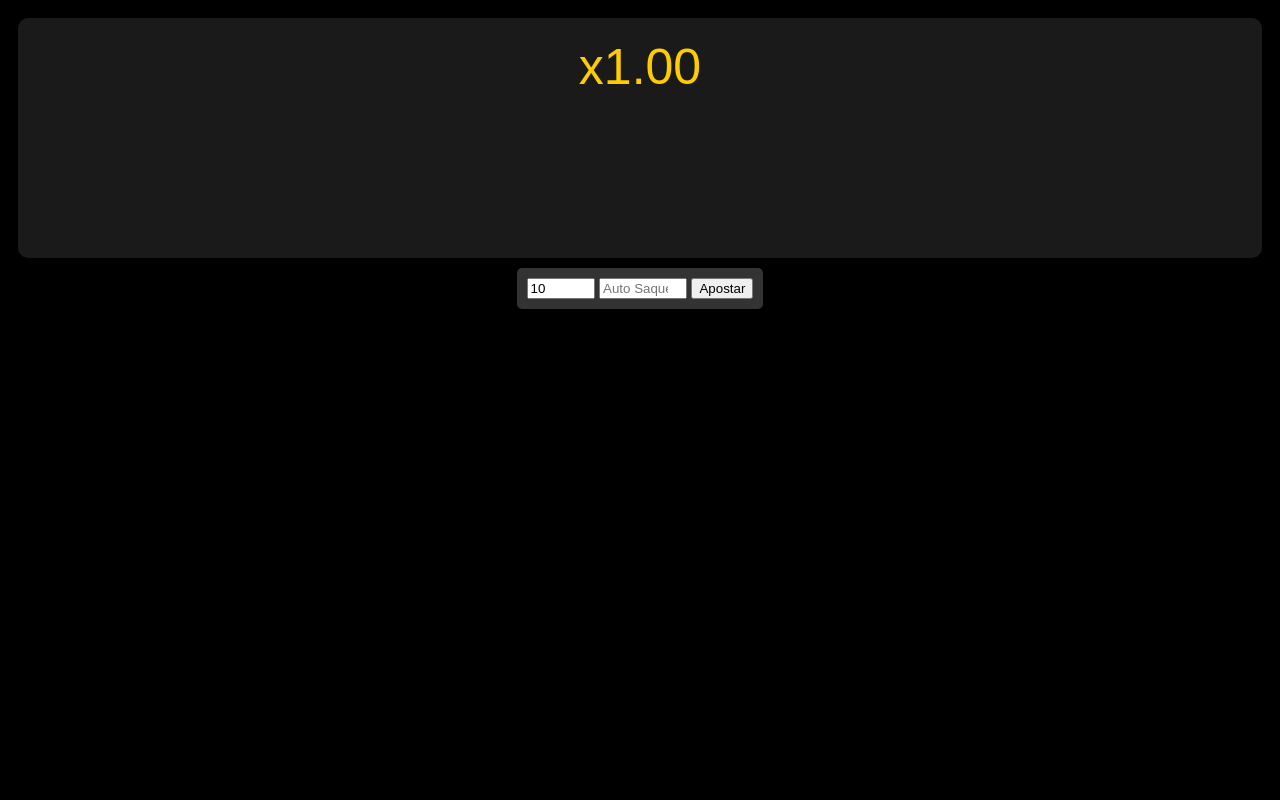
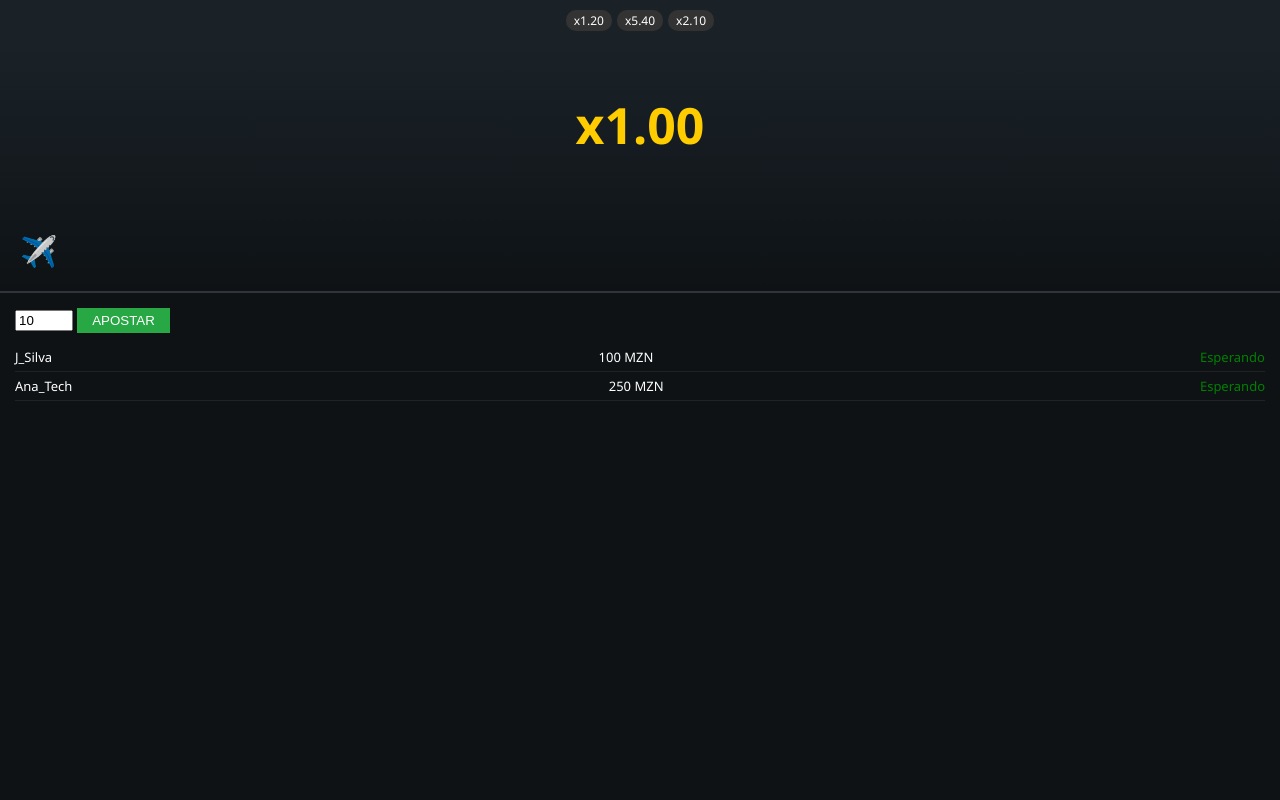
Before and after one commit to rquinoricardo-dotcom/jogo-aviao, a Flask app: page / in a window 1280 px wide. Run offline with Flask 3, Linux system fonts and the light colour scheme.

Commit message:
Update index.html

```diff
--- a/templates/index.html
+++ b/templates/index.html
@@ -2,81 +2,67 @@
 <html lang="pt-br">
 <head>
     <meta charset="UTF-8">
+    <meta name="viewport" content="width=device-width, initial-scale=1.0">
     <title>Aviator Pro</title>
     <style>
-        body { background: #000; color: #fff; font-family: sans-serif; padding: 10px; }
-        .game-panel { background: #1a1a1a; padding: 20px; border-radius: 10px; text-align: center; height: 200px; position: relative; }
-        .controls { display: flex; gap: 10px; justify-content: center; margin-top: 10px; }
-        .aposta-box { background: #333; padding: 10px; border-radius: 5px; }
-        #multiplicador { font-size: 50px; color: #ffcc00; }
-        .hidden { display: none; }
+        body { background: #0e1215; color: #fff; font-family: 'Segoe UI', sans-serif; margin: 0; }
+        .container { display: flex; flex-direction: column; height: 100vh; }
+        /* Painel Gráfico */
+        #grafico { background: linear-gradient(to bottom, #1a2228, #0e1215); height: 250px; position: relative; overflow: hidden; border-bottom: 2px solid #2f353a; }
+        #aviao { position: absolute; bottom: 20px; left: 20px; font-size: 30px; transition: 0.1s; }
+        #multiplicador { position: absolute; top: 50px; width: 100%; text-align: center; font-size: 50px; font-weight: bold; color: #ffcc00; }
+        /* Histórico de Rodadas */
+        #historico { display: flex; gap: 5px; padding: 10px; background: #1a2228; justify-content: center; }
+        .rodada-antiga { font-size: 12px; padding: 2px 8px; border-radius: 10px; background: #333; }
+        /* Painel de Apostas */
+        .apostas-painel { padding: 15px; }
+        .player-row { display: flex; justify-content: space-between; padding: 5px 0; border-bottom: 1px solid #222; font-size: 13px; }
     </style>
 </head>
 <body>
 
-<div class="game-panel">
-    <div id="multiplicador">x1.00</div>
-</div>
+<div class="container">
+    <div id="historico">
+        <span class="rodada-antiga">x1.20</span>
+        <span class="rodada-antiga">x5.40</span>
+        <span class="rodada-antiga">x2.10</span>
+    </div>
 
-<!-- Controles de Aposta -->
-<div class="controls">
-    <div class="aposta-box">
-        <input type="number" id="valor-1" value="10" style="width:60px;">
-        <input type="number" id="auto-saque-1" placeholder="Auto Saque" style="width:80px;">
-        <button id="btn-apostar-1">Apostar</button>
-        <button id="btn-sacar-1" class="hidden">SAIR</button>
+    <div id="grafico">
+        <div id="multiplicador">x1.00</div>
+        <div id="aviao">✈️</div>
+    </div>
+
+    <div class="apostas-painel">
+        <input type="number" id="valor" value="10" style="width: 50px;">
+        <button id="btn-apostar" style="background: #28a745; color: white; border: none; padding: 5px 15px;">APOSTAR</button>
+        <div id="lista-jogadores" style="margin-top: 10px;">
+            <div class="player-row"><span>J_Silva</span><span>100 MZN</span><span style="color:green">Esperando</span></div>
+            <div class="player-row"><span>Ana_Tech</span><span>250 MZN</span><span style="color:green">Esperando</span></div>
+        </div>
     </div>
 </div>
 
 <script>
     let mult = 1.00;
-    let jogando = false;
-    let autoSaqueAtivado = false;
+    let aviao = document.getElementById('aviao');
+    let multDisplay = document.getElementById('multiplicador');
 
-    // Lógica para o botão de aposta
-    document.getElementById('btn-apostar-1').addEventListener('click', () => {
-        jogando = true;
-        document.getElementById('btn-apostar-1').classList.add('hidden');
-        document.getElementById('btn-sacar-1').classList.remove('hidden');
+    document.getElementById('btn-apostar').addEventListener('click', () => {
+        let intervalo = setInterval(() => {
+            mult += 0.04;
+            multDisplay.innerText = 'x' + mult.toFixed(2);
+            aviao.style.left = (mult * 30) + "px";
+            aviao.style.bottom = (mult * 20) + "px";
 
-        let metaAutoSaque = parseFloat(document.getElementById('auto-saque-1').value);
-
-        let intervalo = setInterval(() => {
-            mult += 0.05;
-            document.getElementById('multiplicador').innerText = 'x' + mult.toFixed(2);
-
-            // Saque Automático
-            if (metaAutoSaque > 0 && mult >= metaAutoSaque) {
-                sacar(intervalo);
-                alert("Auto Saque realizado em x" + mult.toFixed(2));
-            }
-
-            // Queda aleatória
-            if (mult > (Math.random() * 8 + 1.2)) {
+            if(mult > (Math.random() * 5 + 1.2)) {
                 clearInterval(intervalo);
-                jogando = false;
-                resetarBotoes();
-                alert("O avião caiu!");
+                alert("O avião voou! Final: x" + mult.toFixed(2));
+                mult = 1.00;
+                aviao.style.left = "20px";
+                aviao.style.bottom = "20px";
             }
         }, 100);
-    });
-
-    function sacar(int) {
-        clearInterval(int);
-        jogando = false;
-        resetarBotoes();
-    }
-
-    function resetarBotoes() {
-        document.getElementById('btn-apostar-1').classList.remove('hidden');
-        document.getElementById('btn-sacar-1').classList.add('hidden');
-        mult = 1.00;
-        document.getElementById('multiplicador').innerText = 'x1.00';
-    }
-
-    document.getElementById('btn-sacar-1').addEventListener('click', () => {
-        sacar();
-        alert("Você sacou manualmente em x" + mult.toFixed(2));
     });
 </script>
 </body>
```
